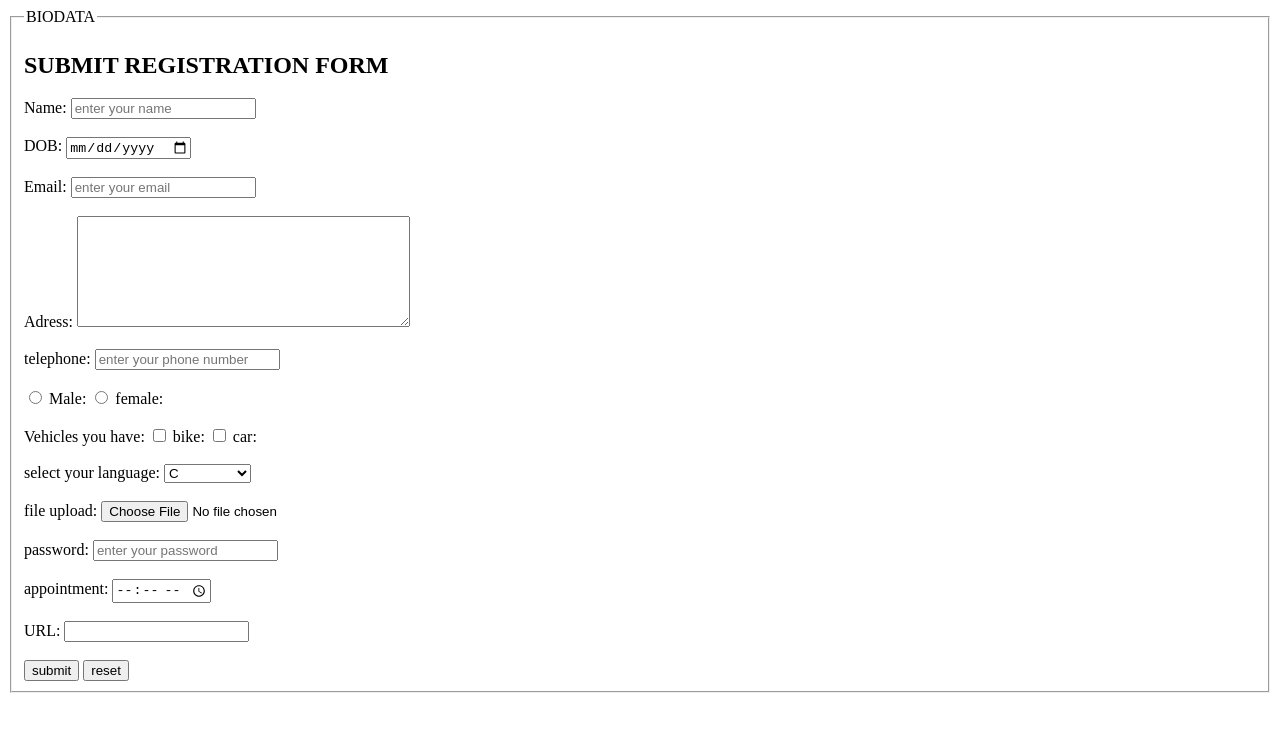
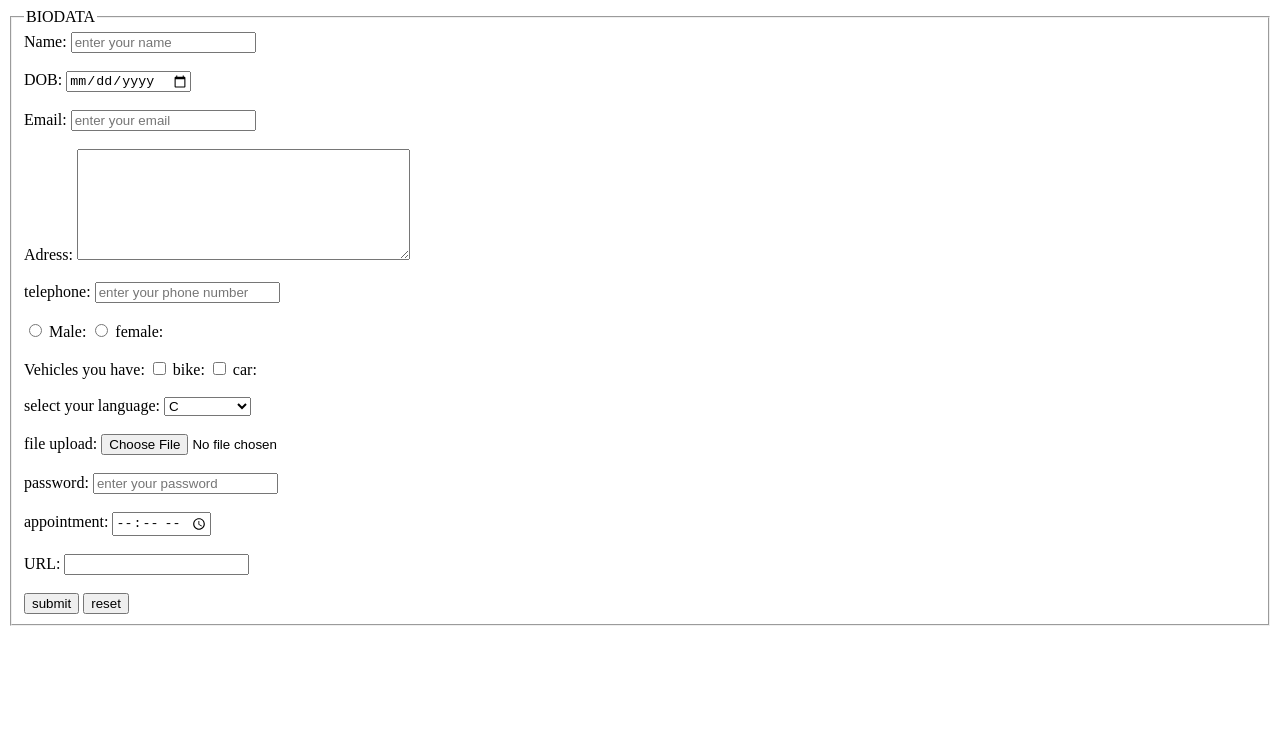
Before and after one commit to AnshikaKumarii/HTML-AIML1, a plain HTML site: page form.html in a window 1280 px wide. Drawn offline with Linux system fonts and the light colour scheme.

Commit message:
experiment-1

```diff
--- a/form.html
+++ b/form.html
@@ -7,7 +7,6 @@
 </head>
 <body>
     <fieldset>
-        <h2> SUBMIT REGISTRATION FORM</h2>
         <legend>BIODATA</legend>
         <form action="./response.html" name="Biodata" target="_blank" method="get">
 <label for="name">Name:</label>
```
